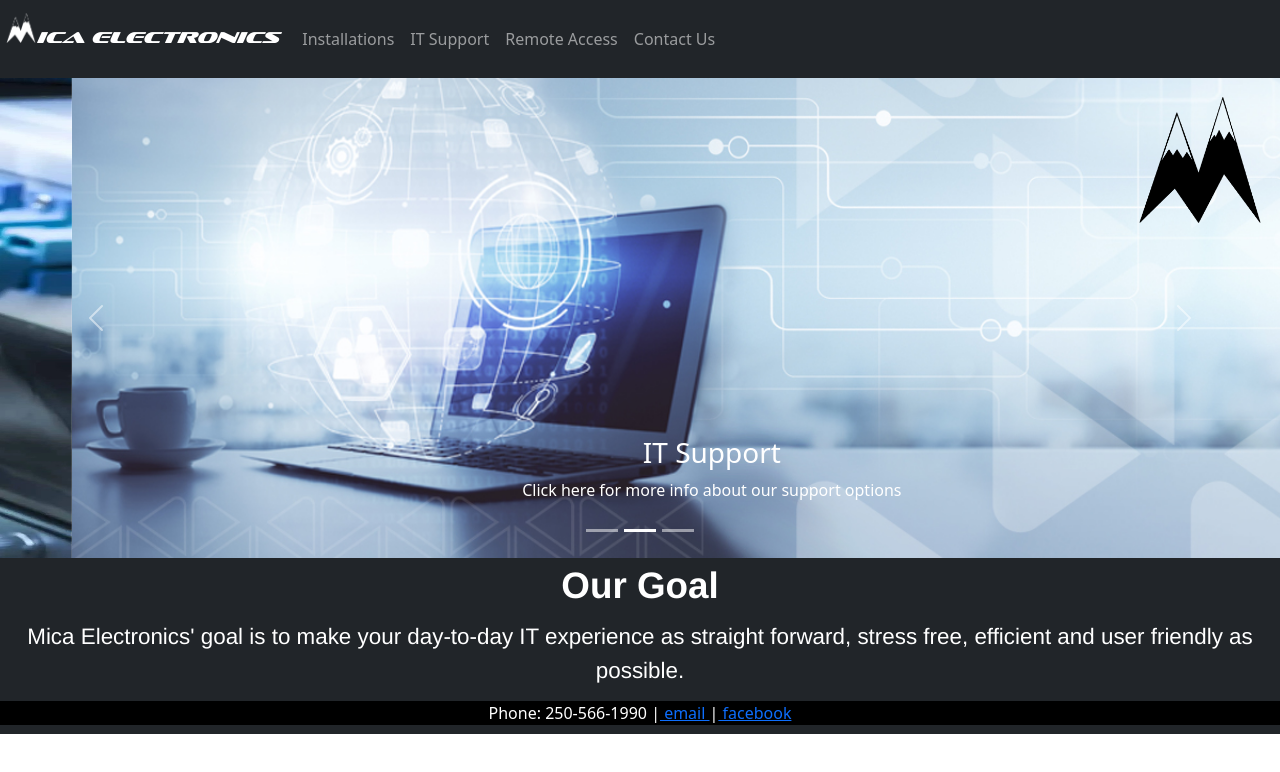
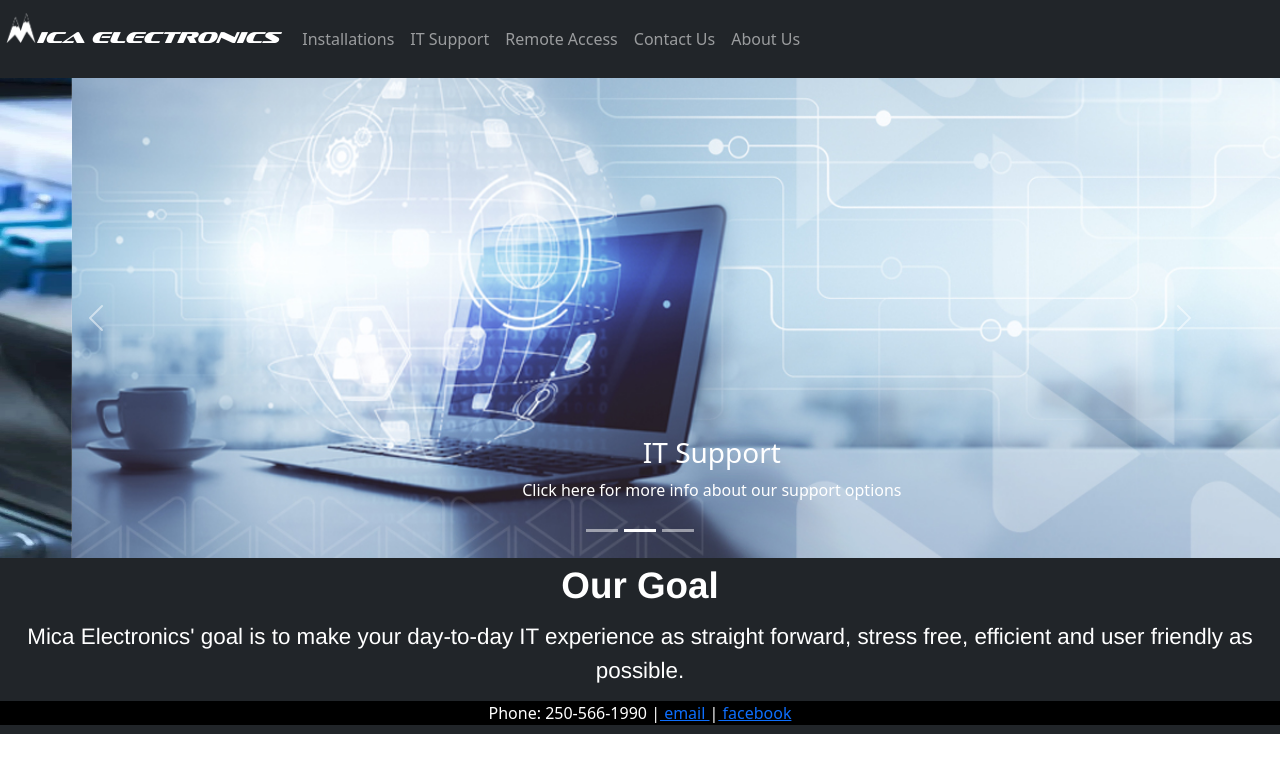
Before and after one commit to Bdempsey03/mica, a React (Create React App) app in the folder mica/: page / in a window 1280 px wide. Shown: the top 772 px of the page. Built offline with nearby package versions, Linux system fonts and the light colour scheme.

Commit message:
Changes made during home visit

```diff
--- a/mica/src/Carousel/Carousel.js
+++ b/mica/src/Carousel/Carousel.js
@@ -37,7 +37,7 @@ function MicaCarousel() {
         data.map((slide, i) => {
           return (
             <Carousel.Item>
-              <a href={slide.linkTo}>
+              {/* <a href={slide.linkTo}> */}
                 <img
                   className="carousel-image"
                   src={slide.image}
@@ -47,7 +47,7 @@ function MicaCarousel() {
                   <h3>{slide.caption}</h3>
                   <p >{slide.description}</p>
                 </Carousel.Caption>
-              </a>
+              {/* </a> */}
             </Carousel.Item>
           )
         })}
--- a/mica/src/Navigation/NavBar.js
+++ b/mica/src/Navigation/NavBar.js
@@ -3,6 +3,13 @@ import LogoNavButton from './LogoNavButton.js';
 
 const Navbar = () => {
   return (
+    /*
+    Want to make clicking a nav bar entry just advance the carousel forward to that slide
+
+    Need to make navbar update carousel somehow?
+
+
+    */
     <nav className="navbar navbar-expand-lg navbar-dark bg-dark">
       <a className="navbar-brand" href="/">
         <LogoNavButton/>
@@ -41,6 +48,11 @@ const Navbar = () => {
               Contact Us
             </a>
           </li>
+          <li className="nav-item">
+            <a className="nav-link" href="/about">
+              About Us
+            </a>
+          </li>
         </ul>
       </div>
     </nav>
--- a/mica/src/Routes.js
+++ b/mica/src/Routes.js
@@ -7,15 +7,17 @@ import Installations from './pages/Installations';
 import RemoteAccess from './pages/RemoteAccess';
 import ITSupport from './pages/ITSupport';
 import NotFound from './pages/NotFound';
+import About from './pages/About';
 export const myRoutes = () =>{
     return(
         <Router>
             <Routes>
                 <Route exact path="/" element={<HomePage/>}/>
                 <Route path = "/contact" element={<ContactUs/>}/>
-                <Route path= "/remote-access" element={<RemoteAccess/>}/>
-                <Route path = "/IT-support" element={<ITSupport/>}/>
-                <Route path = "/installations" element={<Installations/>}/>
+                {/* <Route path= "/remote-access" element={<RemoteAccess/>}/> */}
+                {/* <Route path = "/IT-support" element={<ITSupport/>}/> */}
+                {/* <Route path = "/installations" element={<Installations/>}/> */}
+                <Route path = "/about" element={<About/>}/>
 
                 {/*If no path is specified/recognized display 404 page*/}
                 <Route path="*" element = {<NotFound/>}/>
--- /dev/null
+++ b/mica/src/pages/About.js
@@ -0,0 +1,18 @@
+import React from 'react';
+import Navbar from '../Navigation/NavBar';
+function About() {
+    return (
+      <div className="page">
+      <Navbar/>
+        <p className='text'>
+        At Mica Electronics, we pride ourselves in being fairly priced, efficient, friendly, knowledgeable, and in listening
+        carefully to our customers. Our team has many years of experience successfully maintaining large computer
+        networks; reliably and cost effectively serving the technical needs of the Robson Valley, and beyond, since
+        moving to the valley in 2005.
+        With 30 years of post graduate experience in servers, networking, and electronics hardware design, Kiba
+        Dempsey, owner of Mica Electronics, is also the Technical Analyst for the Robson Valley’s four schools.
+      </p>
+      </div>
+    );
+  }
+  export default About;
--- a/mica/src/pages/ContactUs.js
+++ b/mica/src/pages/ContactUs.js
@@ -8,7 +8,6 @@ function ContactUs() {
         Contact:<br/>
         Kiba Dempsey<br/>
 Mica Electronics<br/>
-1345 3rd Ave<br/>
 PO Box 1024<br/>
 Valemount, BC V0E 2Z0<br/>
 Canada<br/>
--- a/mica/src/pages/HomePage.js
+++ b/mica/src/pages/HomePage.js
@@ -13,7 +13,7 @@ function HomePage() {
         <div>
             <div className="App">
                 <NavBar />
-                <img className='logo' src={logo} />
+                {/* <img className='logo' src={logo} /> */}
                 <div className="Carousel">
                     <MicaCarousel />
                 </div>
```
Also changed, not shown: 1 other file (tests, documents, lock files or other folders).
